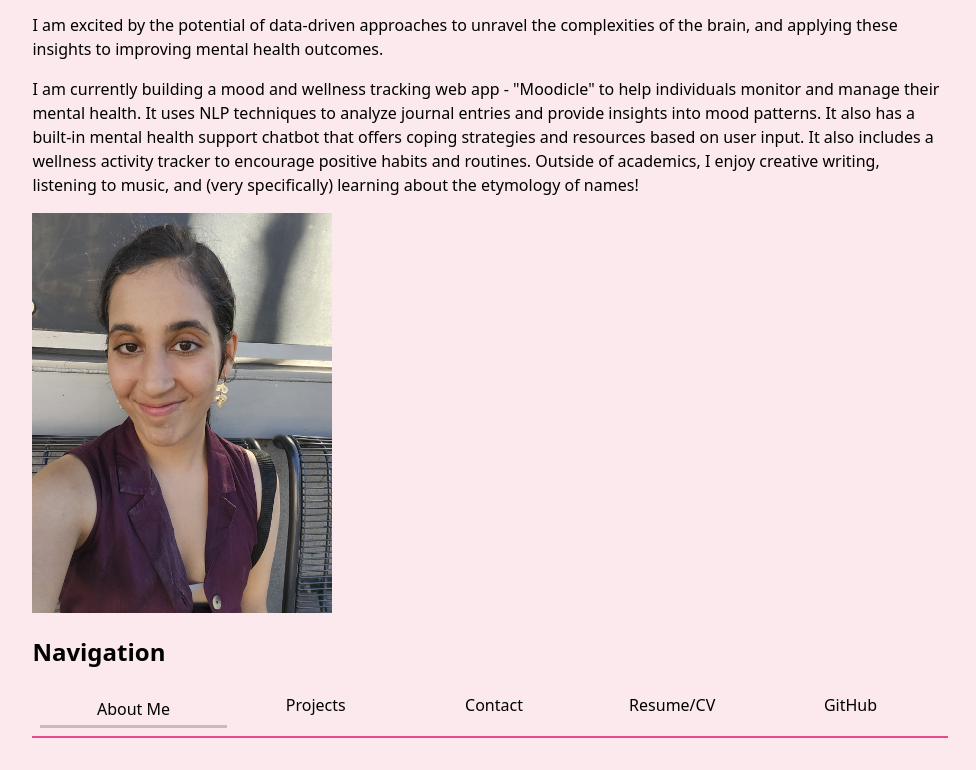
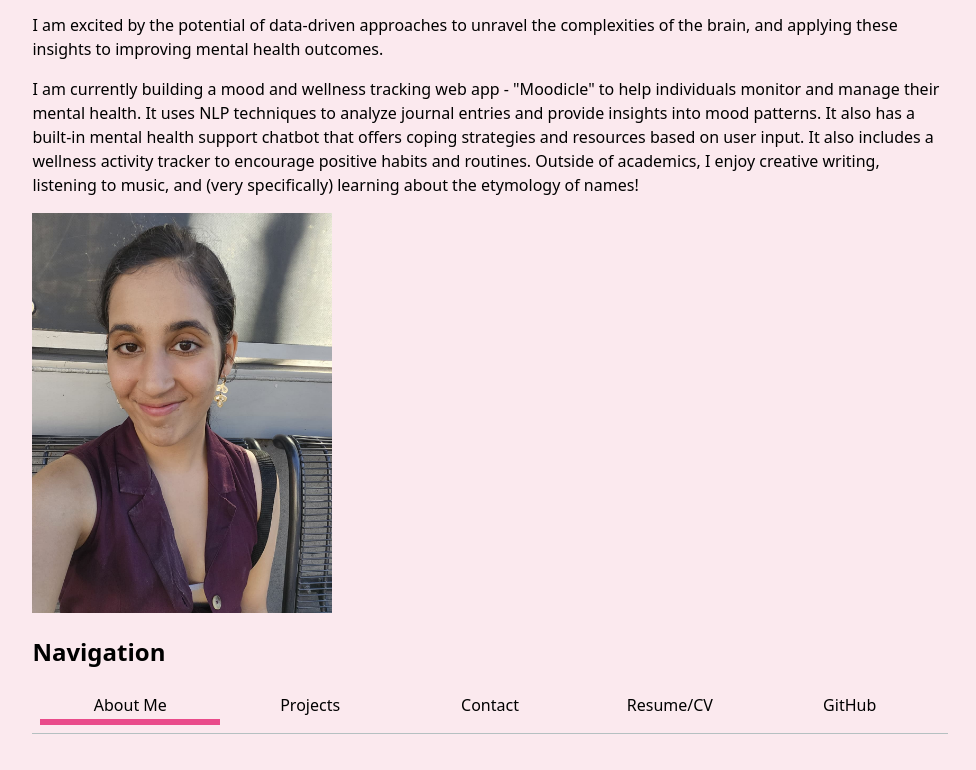
Before and after one commit to TanishaKr07/portfolio, a plain HTML site: page index.html in a window 1280 px wide. Shown: the part 129-899 px from the top of the page, without its empty margins (150-1126 px from the left). Drawn offline with Linux system fonts and the light colour scheme.

Commit message:
Update style.css

```diff
--- a/style.css
+++ b/style.css
@@ -16,7 +16,9 @@ nav {
   display: flex;
   padding: 0.5em;
   margin-bottom: 2em;
-  border-bottom: 2px solid oklch(65% 50% 0);
+  border-bottom-width: 1px;
+  border-bottom-style: solid;
+  border-bottom-color: oklch(80% 3% 200);
 }
 
 nav ul,
@@ -29,10 +31,14 @@ nav a {
   color: inherit;
   flex: 1;
   text-align: center;
+  border-bottom-width: 0.4em;
+  border-bottom-style: solid;
+  border-bottom-color: transparent;
 }
 nav a.current {
-  border-bottom: 3px solid oklch(from var(--color-accent) 80% 5% h);
-  padding: 0.25em;
+  border-bottom-color: var(--color-accent);
+  padding-bottom: 0.1em;
+  border-bottom-style: solid;
 }
 
 nav a:hover {
```
